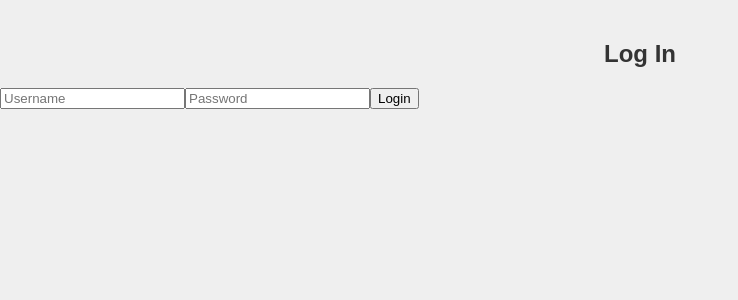
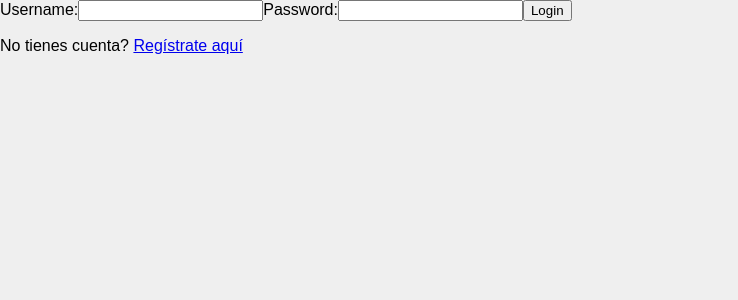
Before and after one commit to Pablo12uclm/DSW, a React (Create React App) app in the folder frontend/: page /login in a window 1280 px wide. Shown: the top 300 px of the page, without its empty margins (0-738 px from the left). Built offline with nearby package versions, Linux system fonts and the light colour scheme.

Commit message:
Add files via upload

```diff
--- a/frontend/src/App.js
+++ b/frontend/src/App.js
@@ -1,47 +1,36 @@
-import React, { useState } from 'react';
-import './styles/App.css';
+import React, { useState, useEffect } from 'react';
+import { BrowserRouter as Router, Route, Routes, Navigate } from 'react-router-dom';
+import Login from './components/Login';
+import Register from './components/Register';
 import NotesList from './components/NotesList';
-import LogIn from './components/LogIn';
-import UserManagement from './components/UserManagement';
 
 function App() {
-  const [isLoggedIn, setIsLoggedIn] = useState(false);
-  const [isAdmin, setIsAdmin] = useState(false);
-  const [showUserManagement, setShowUserManagement] = useState(false);
+  const [isLoggedIn, setIsLoggedIn] = useState(localStorage.getItem('token') ? true : false);
 
-  const handleLogin = (userData) => {
-    setIsLoggedIn(true);
-    if (userData.username === 'admin') {
-      setIsAdmin(true);
-      setShowUserManagement(true)
-    }
-  };
+  useEffect(() => {
+    // Este evento se dispara cuando se actualiza el localStorage
+    const handleStorageChange = () => {
+      setIsLoggedIn(localStorage.getItem('token') ? true : false);
+    };
 
-  const handleUserManagement = () => {
-    setShowUserManagement(true);
-  };
+    // Agrega el listener para el evento de almacenamiento
+    window.addEventListener('storage', handleStorageChange);
 
-  const handleExitUserManagement = () => {
-    setShowUserManagement(false);
-  };
+    // Limpieza del componente
+    return () => {
+      window.removeEventListener('storage', handleStorageChange);
+    };
+  }, []);
 
   return (
-    <div className="App">
-      <header className="App-header">
-
-      </header>
-
-      {/* Mostrar el componente de Login si el usuario no está logueado */}
-      {!isLoggedIn && <LogIn onLogin={handleLogin} />}
-
-      {/* Mostrar el componente de gestión de usuarios si el usuario está logueado y es administrador */}
-      {/*{isLoggedIn && isAdmin && <UserManagement/>}*/}
-
-      {/* Mostrar el componente de Notas solo si el usuario está logueado */}
-      {isLoggedIn && <NotesList isAdminLoggedIn={isAdmin}/>}
-
-
-    </div>
+    <Router>
+      <Routes>
+        <Route path="/login" element={<Login setIsLoggedIn={setIsLoggedIn} />} />
+        <Route path="/register" element={<Register />} />
+        <Route path="/notes" element={isLoggedIn ? <NotesList /> : <Navigate replace to="/login" />} />
+        <Route path="/" element={<Navigate replace to={isLoggedIn ? "/notes" : "/login"} />} />
+      </Routes>
+    </Router>
   );
 }
 
```
Also changed, not shown: frontend/src/axiosConfig.js (added, +18 -0 lines).
